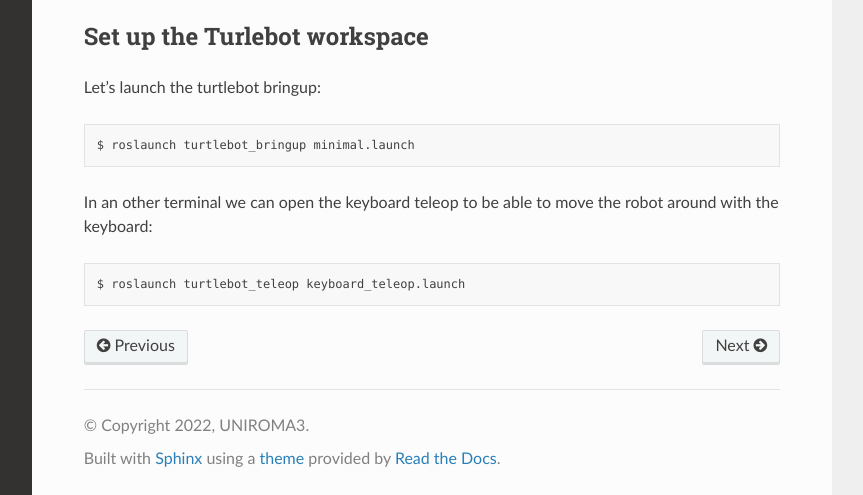
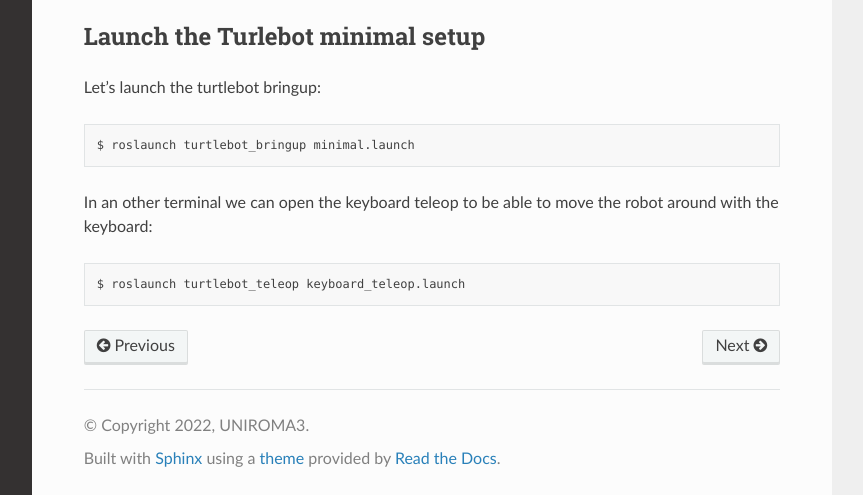
Before and after one commit to newline-lab/20810209, a Sphinx documentation site: the page built from docs/source/logistics.rst, in a window 1280 px wide and 1152 px high, cut to the strip 657-1152 px from the top of the window. Shown: the whole strip, without its empty margins (268-1131 px from the left). Built offline with Sphinx 7.4.7 and the Read the Docs theme 2.0.0, drawn with Linux system fonts in a browser that asks for light colours; some of the changed text lies outside the part shown.

Commit message:
Update logistics.rst

```diff
--- a/docs/source/logistics.rst
+++ b/docs/source/logistics.rst
@@ -22,8 +22,7 @@
 
       sudo chmod +x ws_install.sh
       ./ws_install.sh
-
-Set up the Turlebot workspace
+Launch the Turlebot minimal setup
 --------
 
 Let's launch the turtlebot bringup:
```
